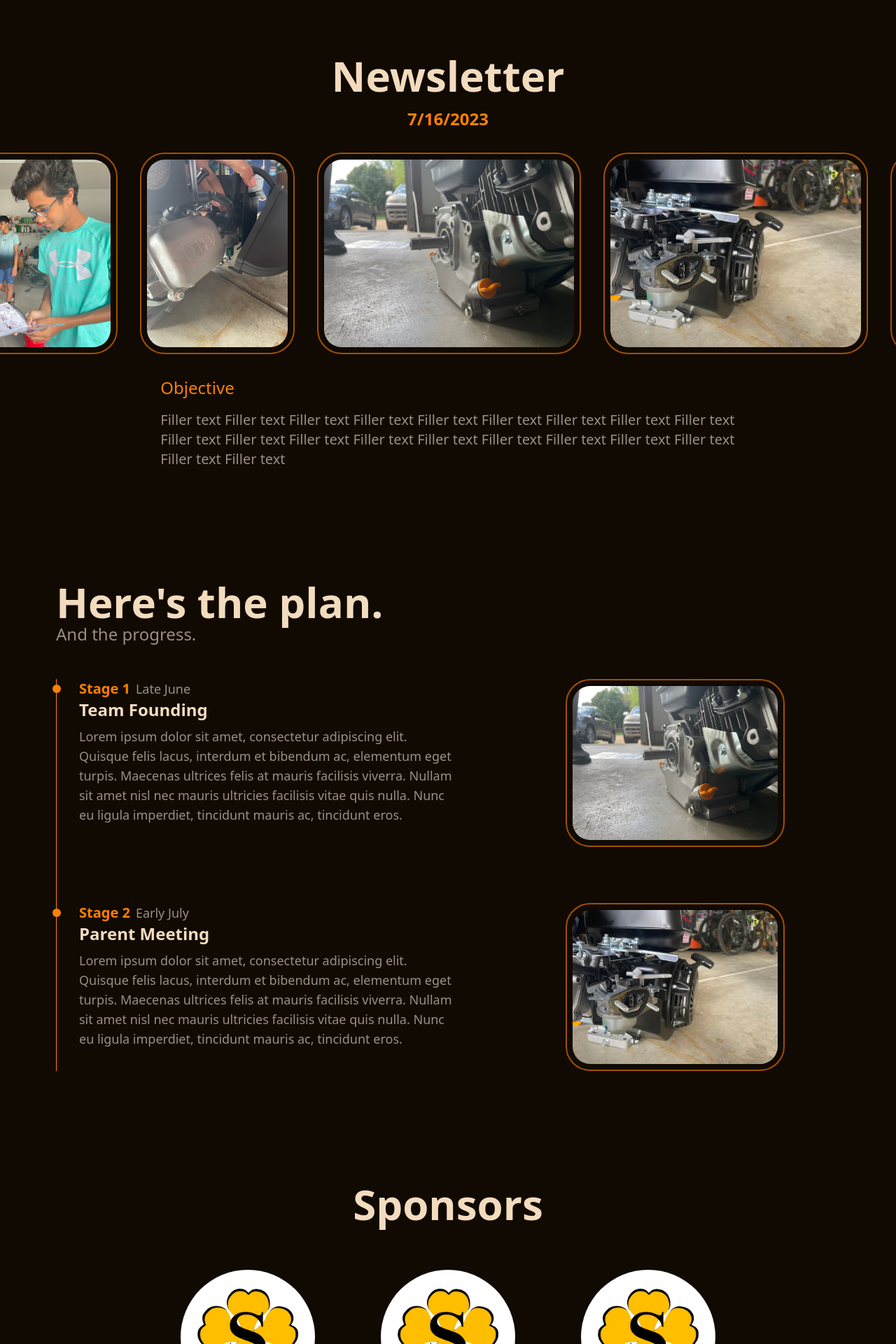
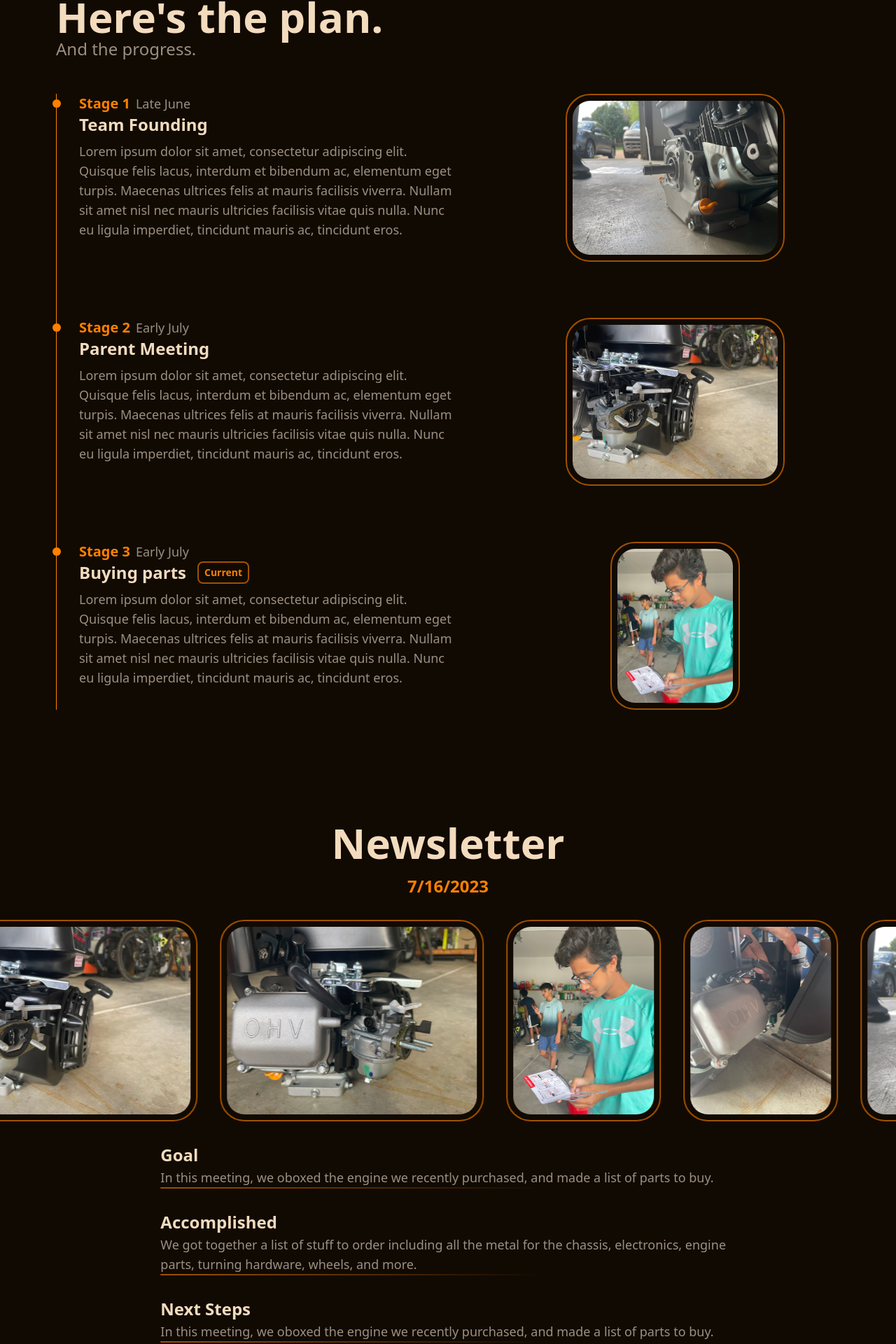
Before and after one commit to SidianTechnologies/LaunchControlWebsite, a React (Vite) app: page / in a window 1280 px wide. Shown: the part 1234-3154 px from the top of the page at 70% size. Built offline with nearby package versions, Linux system fonts and the light colour scheme.

Commit message:
final commit of first crunch meeting

```diff
--- a/src/components/NewsLetterEntry.tsx
+++ b/src/components/NewsLetterEntry.tsx
@@ -30,7 +30,7 @@
 
                 <div className="flex justify-between mt-space text-primary text-2xl font-bold">7/16/2023</div>
 
-                <div className="w-full mt-space overflow-hidden rounded-lg h-[40vh] p-space flex justify-center items-center">
+                <div className="w-full overflow-hidden mt-space rounded-lg h-[40vh] p-space flex justify-center items-center">
                     <div className="w-full h-full flex space-x-8 animate-sliding">
                         {imageCarousel.map((item) => (
                             <img className="rounded-[35px] border-2 border-primary/60 p-2" src={item.image}></img>
@@ -40,11 +40,20 @@
                             <img className="rounded-[35px] border-2 border-primary/60 p-2" src={item.image}></img>
                         ))}
                     </div>
+                </div>
+                <div className=" px-4 md:w-full flex text-left flex-col lg:w-2/3 mt-space">
 
-                </div>
-                <div className=" px-4 md:w-full text-left flex flex-col text-primary text-2xl lg:w-2/3 mt-space">
-                    <div>Objective</div>
-                    <div className="mt-space text-text text-xl">{String("Filler text ").repeat(20)}</div>
+                    <div className="text-2xl text-text-light font-bold">Goal</div>
+                    <div className="text-lg mt-0.5">In this meeting, we oboxed the engine we recently purchased, and made a list of parts to buy.</div>
+                    <div className="mt h-0.5 w-2/3 bg-gradient-to-r from-primary/60 rounded-full"/>
+
+                    <div className="text-2xl text-text-light font-bold mt-8">Accomplished</div>
+                    <div className="text-lg mt-0.5">We got together a list of stuff to order including all the metal for the chassis, electronics, engine parts, turning hardware, wheels, and more.</div>
+                    <div className="mt h-0.5 w-2/3 bg-gradient-to-r from-primary/60 rounded-full"/>
+
+                    <div className="text-2xl text-text-light font-bold mt-8">Next Steps</div>
+                    <div className="text-lg mt-0.5">In this meeting, we oboxed the engine we recently purchased, and made a list of parts to buy.</div>
+                    <div className="mt h-0.5 w-2/3 bg-gradient-to-r from-primary/60 rounded-full"/>
                 </div>
             </div>
         )
--- a/src/pages/home/Home.tsx
+++ b/src/pages/home/Home.tsx
@@ -12,8 +12,8 @@ export default function Home(){
     <div className="w-full h-full flex flex-col justify-center items-center overflow-y-scroll overflow-x-clip text-text bg-background">
       <Landing />
       <AboutUs/>
+      <Timeline/>
       <NewsLetterEntry/>
-      <Timeline/>
       <Sponsors/>
     </div>
   )
--- a/src/pages/home/components/AboutUs.tsx
+++ b/src/pages/home/components/AboutUs.tsx
@@ -10,14 +10,15 @@ export default function AboutUs(){
       whileInView={{opacity: 1, y: 0}}
       transition={{duration: animationDuration, ease: "backInOut"}}
       viewport={{once: true}}
+
       className="text-6xl text-text-light font-bold">Who Are We?</motion.div>
 
       <motion.div
       initial={{opacity: 0, y: offsetDistance}}
       whileInView={{opacity: 1, y: 0}}
-      transition={{duration: animationDuration, ease: "backInOut", delay: animationDuration/4}}
+      transition={{duration: animationDuration, ease: "backInOut"}}
       viewport={{once: true}}
-      className="text-xl w-full md:w-2/3 px-4 mt-space">{String("Launch control is a decent car club in Lafayette high school. ").repeat(10)}</motion.div>
+      className="text-xl w-full md:w-2/3 px-4 mt-space">{String("Launch control is a decent car club in Lafayette high school. ").repeat(5)}</motion.div>
     </motion.div>
   )
 }
--- a/src/pages/home/components/Sponsors.tsx
+++ b/src/pages/home/components/Sponsors.tsx
@@ -3,9 +3,6 @@ export default function Sponsors(){
     <div className="h-fit w-full text-center flex flex-col items-center my-break px-break">
       <div className="text-6xl text-text-light font-bold mb-8">Sponsors</div>
       <div className="flex flex-wrap w-full justify-center">
-        <Sponsor name="Sidian Technologies" logo="./SidianLogo.png"/>
-        <Sponsor name="Sidian Technologies" logo="./SidianLogo.png"/>
-        <Sponsor name="Sidian Technologies" logo="./SidianLogo.png"/>
         <Sponsor name="Sidian Technologies" logo="./SidianLogo.png"/>
       </div>
     </div>
--- a/src/pages/home/components/Timeline.tsx
+++ b/src/pages/home/components/Timeline.tsx
@@ -22,6 +22,13 @@ const nodes: TimelineNode[] = [
     text: "Lorem ipsum dolor sit amet, consectetur adipiscing elit. Quisque felis lacus, interdum et bibendum ac, elementum eget turpis. Maecenas ultrices felis at mauris facilisis viverra. Nullam sit amet nisl nec mauris ultricies facilisis vitae quis nulla. Nunc eu ligula imperdiet, tincidunt mauris ac, tincidunt eros.",
     img: "./EngineHorizontal2.jpg",
   },
+  {
+    time: "Early July",
+    title: "Buying parts",
+    text: "Lorem ipsum dolor sit amet, consectetur adipiscing elit. Quisque felis lacus, interdum et bibendum ac, elementum eget turpis. Maecenas ultrices felis at mauris facilisis viverra. Nullam sit amet nisl nec mauris ultricies facilisis vitae quis nulla. Nunc eu ligula imperdiet, tincidunt mauris ac, tincidunt eros.",
+    img: "./Rohan.jpg",
+    current: true,
+  },
 ]
 
 export default function Timeline(){
@@ -29,12 +36,20 @@ export default function Timeline(){
     <div className="w-full pr-16 md:pr-8 px-4 md:pl-break my-break">
       <motion.div
 
-      animate={{ y: 0, opacity: 1 }}
-      initial={{ y: offsetDistance, opacity: 0 }}
-      transition={{ease: "backInOut", duration: animationDuration}}
+      initial={{opacity: 0, x: -100}}
+      whileInView={{opacity: 1, x: 0}}
+      transition={{duration: animationDuration, ease: "backInOut"}}
+      viewport={{once: true}}
 
       className="text-6xl text-text-light font-bold">Here's the plan.</motion.div>
-      <div className="text-2xl text-text">And the progress.</div>
+
+      <motion.div
+      initial={{opacity: 0, x: -100}}
+      whileInView={{opacity: 1, x: 0}}
+      transition={{duration: animationDuration, ease: "backInOut"}}
+      viewport={{once: true}}
+
+      className="text-2xl text-text">And the progress.</motion.div>
       <ol className="relative border-l border-primary mt-12 flex flex-col space-y-break">
         {nodes.map((node, index) => (
           <NodeComponent node={node} stage={index + 1}/>
@@ -45,22 +60,46 @@ export default function Timeline(){
 }
 
 function NodeComponent(props: {node: TimelineNode, stage: number}){
-  const { time, title, text, img} = props.node;
+  const { time, title, text, img, current} = props.node;
   return(
     <li className="flex flex-col lg:flex-row space-y-8 lg:space-y-0 lg:space-x-8 h-fit">
       <div className="w-full">
-        <div className="relative w-full flex items-center">
+        <motion.div
+        initial={{opacity: 0, y: offsetDistance}}
+        whileInView={{opacity: 1, y: 0}}
+        transition={{duration: animationDuration, ease: "backInOut"}}
+        viewport={{once: true}}
+
+        className="relative w-full flex items-center">
           <div className="absolute w-3 aspect-square bg-primary -translate-x-1/2 rounded-full"></div>
           <div className="text-xl text-primary font-bold ml-8">Stage {props.stage}</div>
           <div className="ml-2 text-lg">{time}</div>
-        </div>
+        </motion.div>
         <div className="ml-8">
-          <h1 className="text-2xl text-text-light font-bold">{title}</h1>
-          <div className="text-lg mt-2">{text}</div>
+          <motion.h1
+          initial={{opacity: 0, y: offsetDistance}}
+          whileInView={{opacity: 1, y: 0}}
+          transition={{duration: animationDuration, ease: "backInOut"}}
+          viewport={{once: true}}
+
+          className="text-2xl text-text-light font-bold flex"><div>{title}</div> <div hidden={!current} className="text-sm py-1 px-2 border-2 rounded-lg ml-4 border-primary/60 text-primary">Current</div></motion.h1>
+          <motion.div
+          initial={{opacity: 0, y: offsetDistance}}
+          whileInView={{opacity: 1, y: 0}}
+          transition={{duration: animationDuration, ease: "backInOut"}}
+          viewport={{once: true}}
+
+          className="text-lg mt-2">{text}</motion.div>
         </div>
       </div>
       <div className="ml-8 lg:ml-0 w-full h-[30vh] overflow-clip flex justify-center items-center">
-        <img src={img} className="h-full object-cover rounded-[35px] border-2 p-2 border-primary/60"/>
+        <motion.img
+        initial={{opacity: 0, x: 100}}
+        whileInView={{opacity: 1, x: 0}}
+        transition={{duration: animationDuration, ease: "backInOut"}}
+        viewport={{once: true}}
+
+        src={img} className="h-full object-cover rounded-[35px] border-2 p-2 border-primary/60"/>
       </div>
     </li>
   )
--- a/tailwind.config.js
+++ b/tailwind.config.js
@@ -9,6 +9,15 @@ export default {
   ],
   theme: {
     extend: {
+      keyframes: {
+        slide: {
+          '0%': {transform: `translate(0%)`},
+          '100%': {transform: `translate(-100%)`},
+        },
+      },
+      animation: {
+        sliding: 'slide 10s linear infinite',
+      },
       colors: {
         background: {
           DEFAULT: "#110a03",
@@ -28,15 +37,6 @@ export default {
         break: '80px',
         space: '16px',
       },
-      keyframes: {
-        disappear: {
-          '0%': {translate: 0},
-          '100%': {translate: -2500},
-        },
-      },
-      animation: {
-        sliding: 'disappear 10s linear infinite',
-      }
     },
   },
   plugins: [
```
